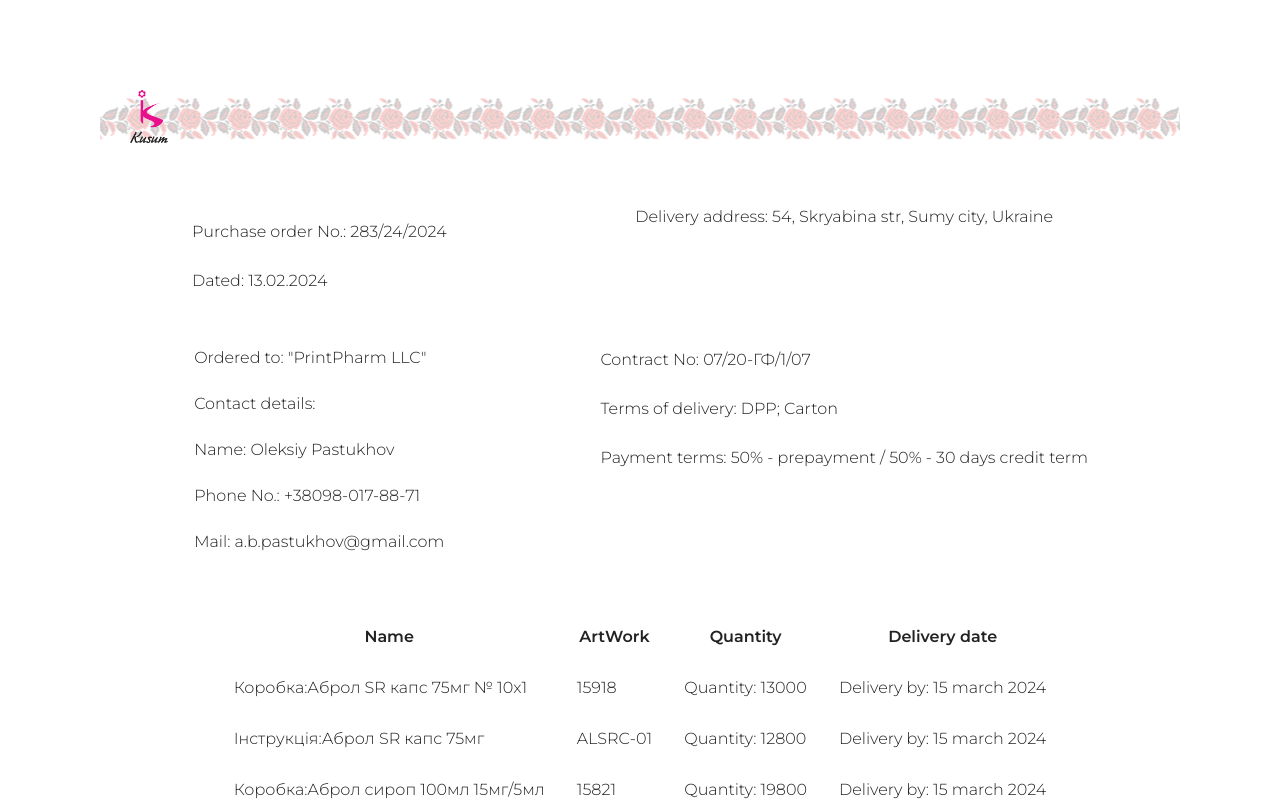
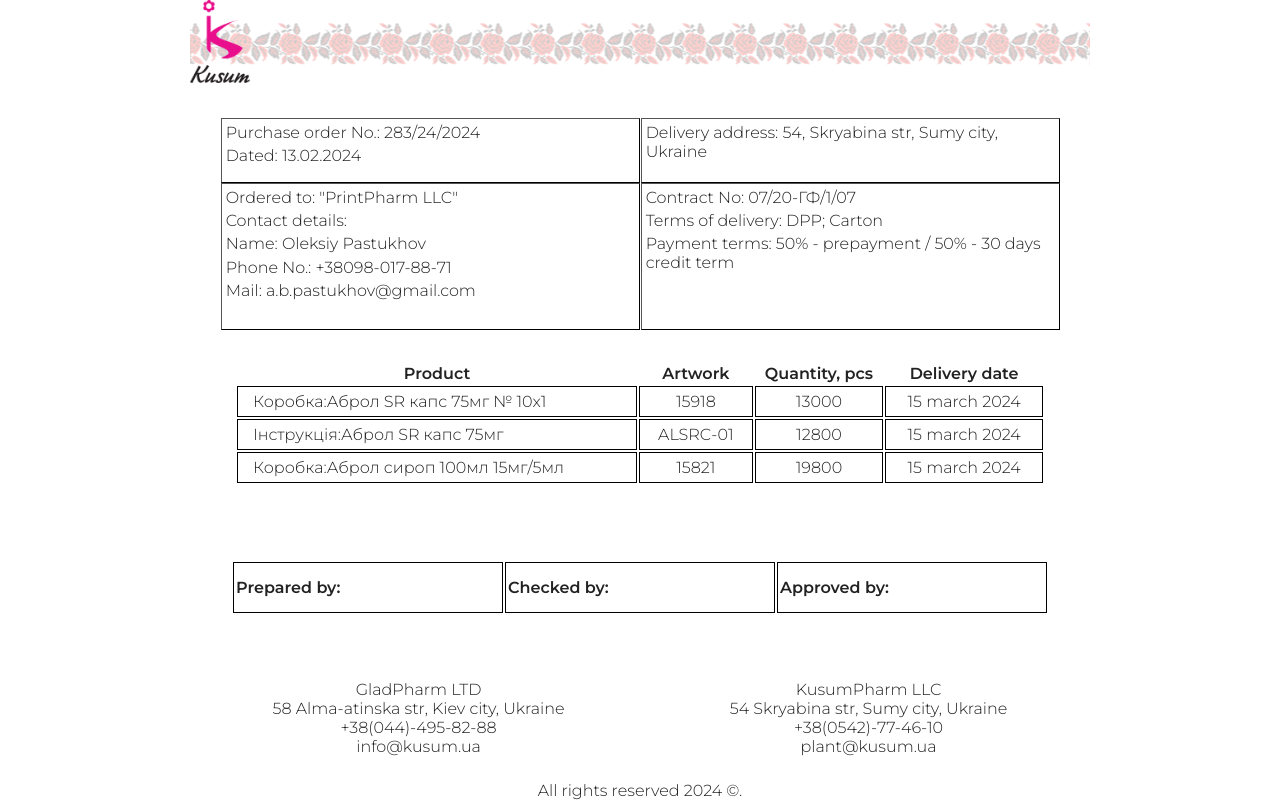
Before and after one commit to SamikQ/KusumOrder, a React (Create React App) app: page / in a window 1280 px wide. Shown: the top 801 px of the page. Built offline with nearby package versions, Linux system fonts and the light colour scheme.

Commit message:
order draft remastered

```diff
--- a/src/components/App/App.js
+++ b/src/components/App/App.js
@@ -1,10 +1,11 @@
 import { Component } from "react";
 import "./App.css";
-import Header from "../Header/header";
-import Footer from "../Footer/footer";
-import OrderInform from "../Order-information/order-information";
-import OrderList from "../Order-list/order-list";
-import products from "../Data/data.json"
+import Header from "../header/header";
+import Footer from "../footer/footer";
+import OrderInform from "../order-information/order-information";
+import OrderList from "../order-list/order-list";
+import products from "../data/data.json"
+import OrderApproval from "../order-approval/OrderApproval";
 
 class App extends Component {
   constructor(props) {
@@ -21,6 +22,7 @@ class App extends Component {
         <Header />
         <OrderInform />
         <OrderList data={data} />
+        <OrderApproval/>
         <Footer />
       </div>
     );
--- a/src/components/Footer/footer.scss
+++ b/src/components/Footer/footer.scss
@@ -1,7 +1,13 @@
 .footer {
-    text-align: center;
- .footer-contacts {
-    display: flex;
-    justify-content: space-around;
+   position: fixed;
+   bottom: 0;
+   width: 100%;
+   background-color: #ffffff; /* Додайте кольорову схему за необхідністю */
+   text-align: center;
+
+   .footer-contacts {
+     display: flex;
+     justify-content: space-around;
+     margin: 25px 0;
+   }
  }
-}
--- a/src/components/Order-information/order-information.js
+++ b/src/components/Order-information/order-information.js
@@ -1,27 +1,38 @@
 const OrderInform = () => {
-  const orderDate = new Date().toISOString().slice(0,10).split('-').reverse().join('.');
+  const orderDate = new Date()
+    .toISOString()
+    .slice(0, 10)
+    .split("-")
+    .reverse()
+    .join(".");
 
   return (
     <div className="order-inform">
-      <ul className="order-inform__details details">
-        <li className="details-number">Purchase order No.: 283/24/2024</li>
-        <li className="details-date">Dated: {orderDate}</li>
-      </ul>
-      <ul className="order-inform__receipt receipt">
-        <li className="receipt-li">Ordered to: "PrintPharm LLC"</li>
-        <li className="receipt-li">Contact details:</li>
-        <li className="receipt-li">Name: Oleksiy Pastukhov</li>
-        <li className="receipt-li">Phone No.: +38098-017-88-71</li>
-        <li className="receipt-li">Mail: a.b.pastukhov@gmail.com</li>
-      </ul>
-      <div className="order-inform__delivery-address">
-        Delivery address: 54, Skryabina str, Sumy city, Ukraine
+      <div className="order__details">
+        <div className="order__details-list">
+          <span className="order__detail-li">Purchase order No.: 283/24/2024</span>
+          <span className="order__detail-li">Dated: {orderDate}</span>
+        </div>
+        <div className="order__details-list oder__details-list-second">
+          <span className="order__receipt-li">Ordered to: "PrintPharm LLC"</span>
+          <span className="order__receipt-li">Contact details:</span>
+          <span className="order__receipt-li">Name: Oleksiy Pastukhov</span>
+          <span className="order__receipt-li">Phone No.: +38098-017-88-71</span>
+          <span className="order__receipt-li">Mail: a.b.pastukhov@gmail.com</span>
+        </div>
       </div>
-      <ul className="order-inform__terms terms">
-        <li className="terms-li">Contract No: 07/20-ГФ/1/07</li>
-        <li className="terms-li">Terms of delivery: DPP; Carton</li>
-        <li className="terms-li">Payment terms: 50% - prepayment / 50% - 30 days credit term</li>
-      </ul>
+      <div className="order__details">
+        <div className="order__details-list">
+          <span className="order__contract-li">Delivery address: 54, Skryabina str, Sumy city, Ukraine</span>
+        </div>
+        <div className="order__details-list oder__details-list-second">
+          <span className="order__contract-li">Contract No: 07/20-ГФ/1/07</span>
+          <span className="order__contract-li">Terms of delivery: DPP; Carton</span>
+          <span className="order__contract-li">
+            Payment terms: 50% - prepayment / 50% - 30 days credit term
+          </span>
+        </div>
+      </div>
     </div>
   );
 };
--- a/src/components/Order-information/order-information.scss
+++ b/src/components/Order-information/order-information.scss
@@ -1,14 +1,20 @@
 .order-inform {
-    display: grid;
-    grid-template-areas:
-    'details  adress'
-    'receipt terms';
+  margin: 30px;
+  display: grid;
+  grid-template-columns: 1fr 1fr;
+  span {
+    display: block;
+    margin: 1%;
+  }
+  div {
+    margin: 0;
+  }
+  .order__details-list {
+    min-height: 65px;
+    border: 1px outset black;
+    margin: 0.5px;
+  }
+  .oder__details-list-second {
+    min-height: 147px;
+  }
 }
-.receipt {
-    grid-area: receipt;
-    position: relative;
-    .receipt-li{
-        display: block;
-        line-height: 1;
-    }
-}
--- a/src/components/Order-list-item/order-list-item.js
+++ b/src/components/Order-list-item/order-list-item.js
@@ -2,13 +2,13 @@ const OrderListItem = (props) => {
   const { id, type, label, artwork, quantity, deliveryBy } = props;
   if (quantity > 0) {
     return (
-      <tr className="list-group-item container" key={id}>
-        <td className="list-group-item">
+      <tr className="list-group-table" key={id}>
+        <td className="list-group-product">
           {type}:{label}
         </td>
         <td className="list-group-item">{artwork}</td>
-        <td className="list-group-item">Quantity: {quantity}</td>
-        <td className="list-group-item">Delivery by: {deliveryBy}</td>
+        <td className="list-group-item">{quantity}</td>
+        <td className="list-group-item">{deliveryBy}</td>
       </tr>
     );
   }
--- a/src/components/Order-list-item/order-list-item.scss
+++ b/src/components/Order-list-item/order-list-item.scss
@@ -0,0 +1,11 @@
+
+.list-group-product {
+    text-align: left;
+    padding: 5px 15px;
+    border: 1px solid black;
+}
+.list-group-item {
+    padding: 0 10px;
+    text-align: center;
+    border: 1px solid black;
+}
--- a/src/components/Order-list/order-list.js
+++ b/src/components/Order-list/order-list.js
@@ -1,4 +1,4 @@
-import OrderListItem from "../Order-list-item/order-list-item";
+import OrderListItem from "../order-list-item/order-list-item";
 
 const OrderList = ({ data }) => {
   const elemets = data.map((item) => {
@@ -10,9 +10,9 @@ const OrderList = ({ data }) => {
     <table className="order-list">
       <thead className="order-list-header">
         <tr>
-          <th className="list-group-item-label">Name</th>
-          <th className="list-group-item-artwork">ArtWork</th>
-          <th className="list-group-item-quantity">Quantity</th>
+          <th className="list-group-item-label">Product</th>
+          <th className="list-group-item-artwork">Artwork</th>
+          <th className="list-group-item-quantity">Quantity, pcs</th>
           <th className="list-group-item-delivery">Delivery date</th>
         </tr>
       </thead>
--- a/src/components/Order-list/order-list.scss
+++ b/src/components/Order-list/order-list.scss
@@ -0,0 +1,5 @@
+.order-list {
+  margin: 25px auto;
+  max-width: 100%;
+  width: 90%;
+}
--- /dev/null
+++ b/src/components/order-approval/OrderApproval.js
@@ -0,0 +1,15 @@
+const OrderApproval = () => {
+  return (
+    <table className="order__approval">
+      <thead className="order__approval-header">
+        <tr>
+          <th className="order__approval-item">Prepared by:</th>
+          <th className="order__approval-item">Checked by:</th>
+          <th className="order__approval-item">Approved by:</th>
+        </tr>
+      </thead>
+    </table>
+  );
+};
+
+export default OrderApproval;
--- /dev/null
+++ b/src/components/order-approval/orderApproval.scss
@@ -0,0 +1,12 @@
+.order__approval {
+    display: flex;
+    text-align: left;
+    margin: 60px 0px 40px;
+    padding: 15px 0;
+    min-width: 100%;
+    .order__approval-item {
+        padding: 15px 2px;
+        min-width: 270px;
+        border: 1px solid black;
+    }
+}
--- a/src/index.scss
+++ b/src/index.scss
@@ -1,18 +1,19 @@
 @import url("https://fonts.googleapis.com/css2?family=Montserrat:wght@300;600&display=swap");
 
-@import "./components/Header/header.scss";
-@import "./components/Order-information/order-information.scss";
-@import "./components/Order-list/order-list.scss";
-@import "./components/Order-list-item/order-list-item.scss";
-@import "./components/Footer/footer.scss";
+@import "./components/header/header.scss";
+@import "./components/order-information/order-information.scss";
+@import "./components/order-list/order-list.scss";
+@import "./components/order-list-item/order-list-item.scss";
+@import "./components/order-approval/orderApproval.scss";
+@import "./components/footer/footer.scss";
 
 
 * {
-  max-width: 1200px;
+  max-width: 900px;
   margin: 0 auto;
-  padding: 15px 15px;
   box-sizing: border-box;
 }
+
 
 :root {
   background: #fff;
```
